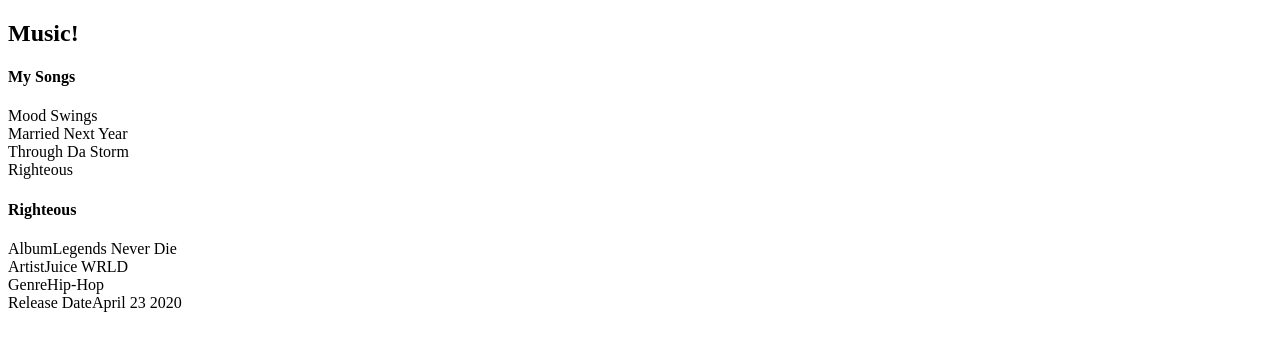
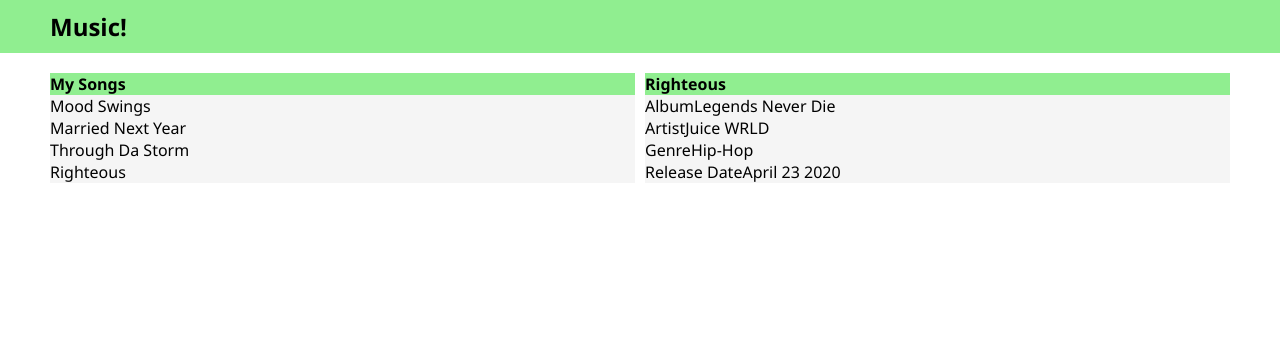
Before and after one commit to robertkemp04/MusicLibraryFrontEnd, a React (Create React App) app: page / in a window 1280 px wide. Shown: the top 350 px of the page. Built offline with nearby package versions, Linux system fonts and the light colour scheme.

Commit message:
Basic Styles done

```diff
--- a/src/App.css
+++ b/src/App.css
@@ -0,0 +1,20 @@
+* {
+    font-family:'Segoe UI', Tahoma, Geneva, Verdana, sans-serif;
+    margin: 0;
+    padding: 0;
+    box-sizing:border-box;
+}
+
+.flex-container {
+    display:flex;
+    padding: 20px 50px;
+    gap: 10px;
+}
+
+.flex-item {
+    background-color:whitesmoke;
+    flex: 1;
+}
+h4 {
+    background-color: lightgreen;
+}
--- a/src/App.jsx
+++ b/src/App.jsx
@@ -1,5 +1,5 @@
 import "./App.css";
-import Header from './components/Header/Header'
+import Header from "./components/Header/Header";
 import MusicTable from "./components/MusicTable/MusicList";
 import SongInfo from "./components/SongInfo/SongInfo";
 
@@ -9,14 +9,18 @@
     album: "Legends Never Die",
     artist: "Juice WRLD",
     genre: "Hip-Hop",
-    releaseDate: "April 23 2020"
-  }
+    releaseDate: "April 23 2020",
+  };
 
-  return <div className="App">
-    <Header/>
-    <MusicTable/>
-    <SongInfo songObj={selectedSong}/>
-  </div>;
+  return (
+    <div className="App">
+      <Header />
+      <div className="flex-container">
+        <MusicTable />
+        <SongInfo songObj={selectedSong} />
+      </div>
+    </div>
+  );
 }
 
 export default App;
--- /dev/null
+++ b/src/components/Header/Header.css
@@ -0,0 +1,4 @@
+header {
+    background-color: lightgreen;
+    padding: 10px 50px;
+}
--- a/src/components/Header/Header.jsx
+++ b/src/components/Header/Header.jsx
@@ -1,3 +1,5 @@
+import './Header.css';
+
 const Header = ({}) => {
     return ( <header>
         <h2>Music!</h2>
--- a/src/components/MusicTable/MusicList.jsx
+++ b/src/components/MusicTable/MusicList.jsx
@@ -1,12 +1,17 @@
 const MusicTable = ({}) => {
-    const songs = ['Mood Swings', 'Married Next Year', 'Through Da Storm', 'Righteous']
-    const songItems = songs.map((song) => <div>{song}</div>)
-    return ( <div>
-        <h4>My Songs</h4>
-        <div>
-            {songItems}
-        </div>
-    </div> );
-}
+  const songs = [
+    "Mood Swings",
+    "Married Next Year",
+    "Through Da Storm",
+    "Righteous",
+  ];
+  const songItems = songs.map((song) => <div>{song}</div>);
+  return (
+    <div className="flex-item">
+      <h4>My Songs</h4>
+      <div>{songItems}</div>
+    </div>
+  );
+};
 
 export default MusicTable;
--- a/src/components/SongInfo/SongInfo.jsx
+++ b/src/components/SongInfo/SongInfo.jsx
@@ -1,5 +1,6 @@
-const SongInfo = ({songObj}) => {
-    return ( <div>
+const SongInfo = ({ songObj }) => {
+  return (
+    <div className="flex-item">
       <h4>{songObj.title}</h4>
       <div>
         <div>
@@ -19,7 +20,8 @@
           <span>{songObj.releaseDate}</span>
         </div>
       </div>
-    </div> );
-}
+    </div>
+  );
+};
 
 export default SongInfo;
```
Lines whose indentation alone changed are shown as unchanged.
